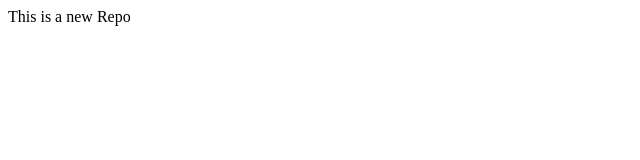
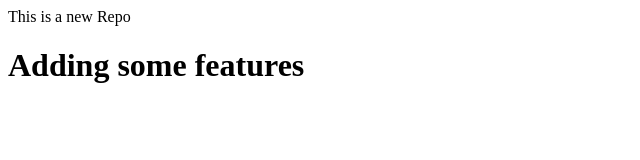
Before and after one commit to tahajidrafi/Localr, a plain HTML site: page index.html in a window 1280 px wide. Shown: the whole page, without its empty margins (0-640 px from the left). Drawn offline with Linux system fonts and the light colour scheme.

Commit message:
Add new feature

```diff
--- a/index.html
+++ b/index.html
@@ -1 +1,3 @@
 <p> This is a new Repo</p>
+
+<h1>Adding some features</h1>
```
